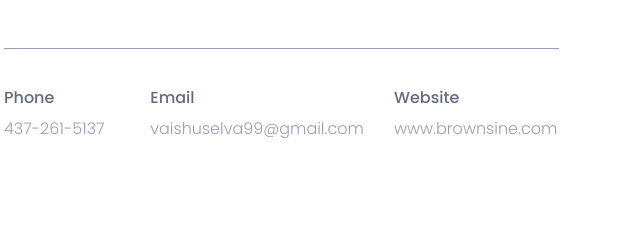
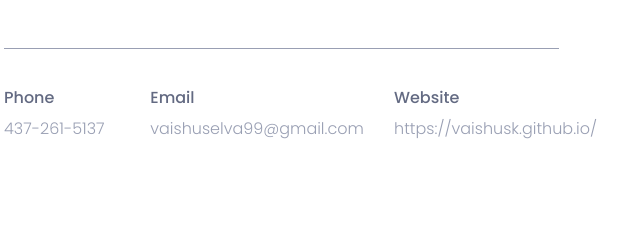
Before and after one commit to VAISHUSK/ImVaishiKumar.github.io, a plain HTML site: page index.html in a window 1280 px wide. Shown: the part 1425-1660 px from the top of the page, 66-706 px from the left. Drawn offline with nearby package versions, Linux system fonts and the light colour scheme.

Commit message:
Update index.html

```diff
--- a/index.html
+++ b/index.html
@@ -146,7 +146,7 @@
 									<div class="col-sm-4">
 										<div class="single-about-add-info">
 											<h3>website</h3>
-											<p>www.brownsine.com</p>
+											<p>https://vaishusk.github.io/</p>
 										</div>
 									</div>
 								</div>
@@ -906,7 +906,7 @@ Assessed project specifications, delivering solutions exceeding client expectati
 										</div>
 										<div class="single-contact-add-info">
 											<h3>website</h3>
-											<p>www.brownsine.com</p>
+											<p>https://vaishusk.github.io/</p>
 										</div>
 									</div>
 								</div><!--/.contact-adress-->
```
